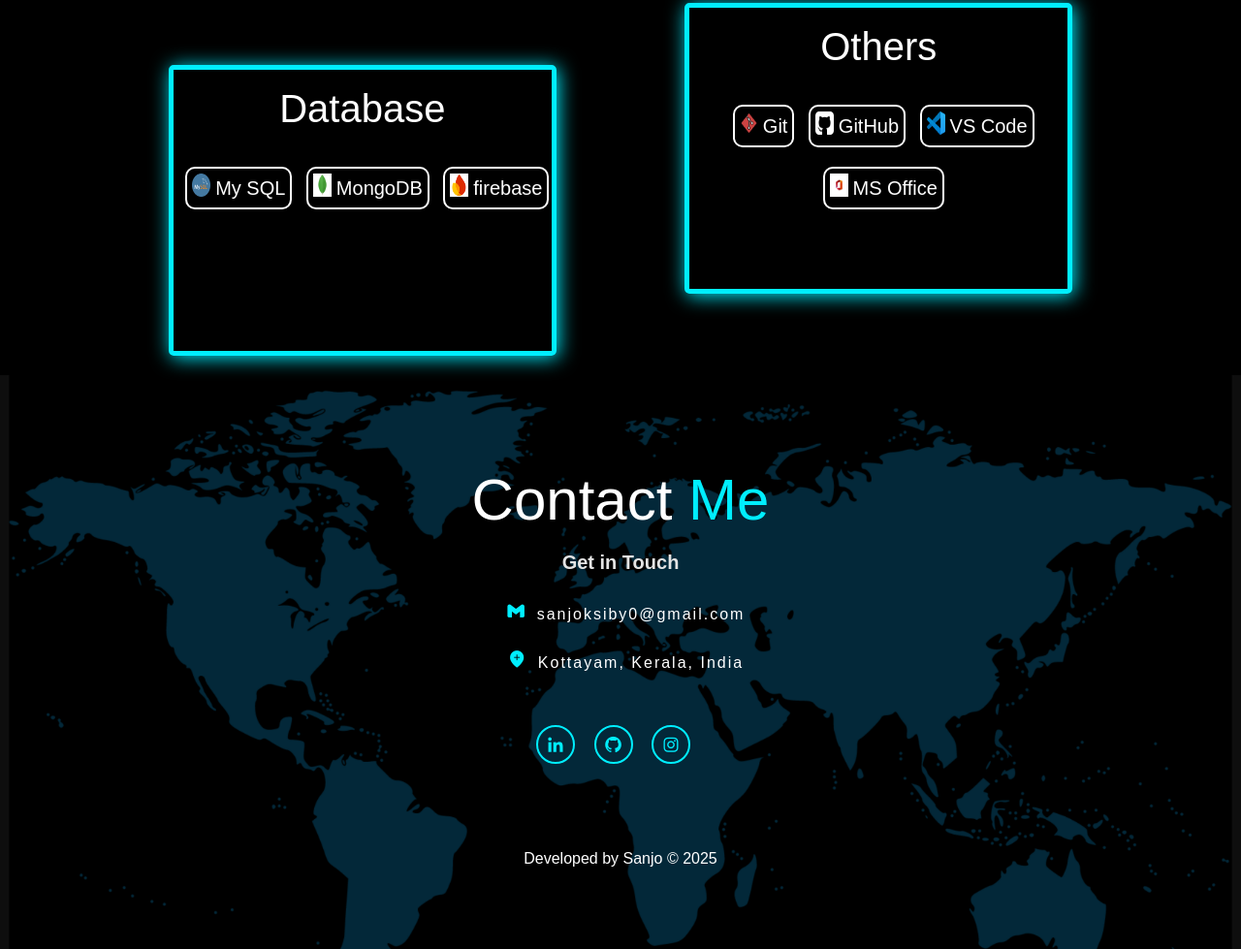
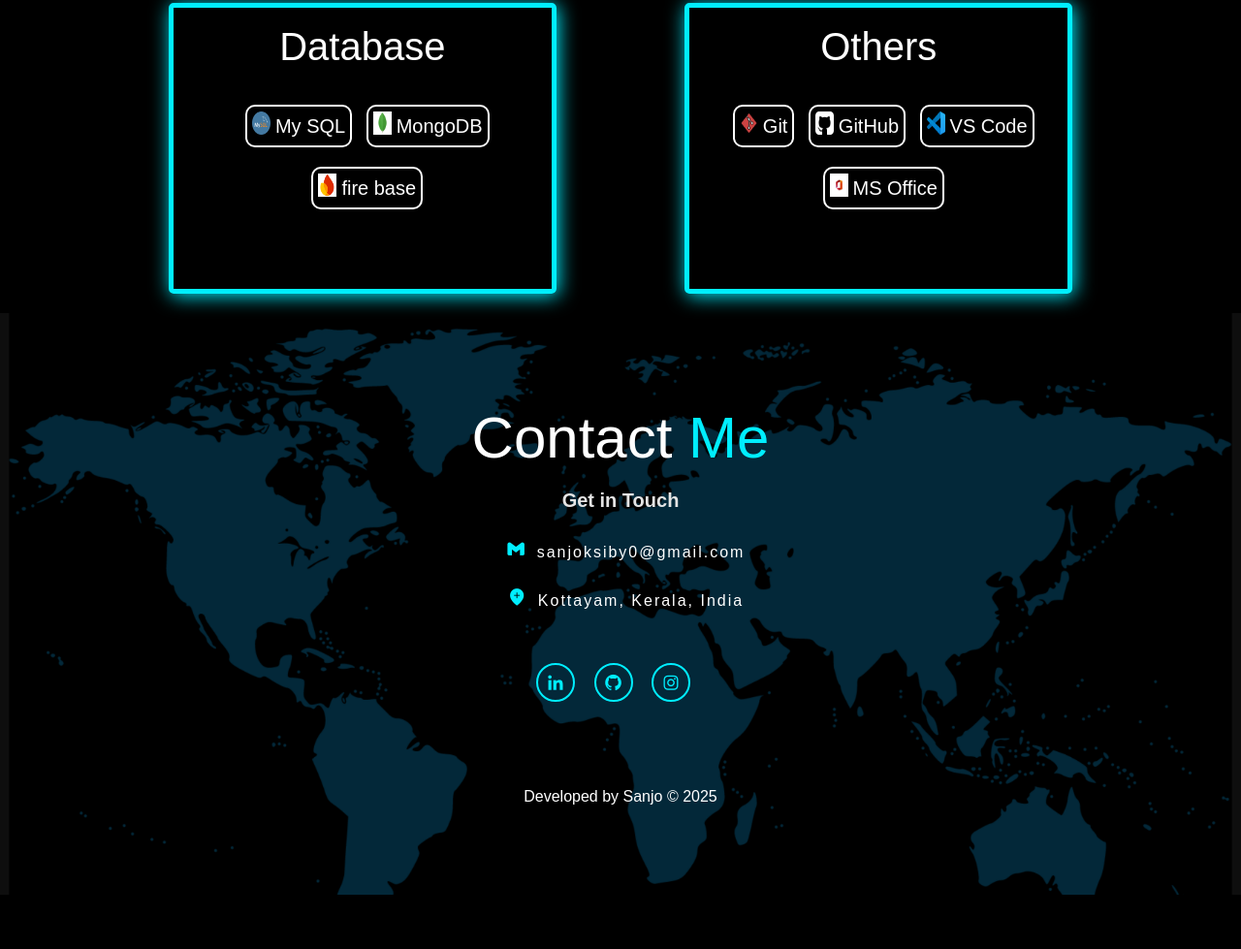
Before and after one commit to Skywalker690/Old-Portfolio, a plain HTML site: page index.html in a window 1280 px wide. Shown: the part 2127-3106 px from the top of the page at 97% size. After the commit the page ends 3050 px from the top, so only its background shows below. Drawn offline with nearby package versions, Linux system fonts and the light colour scheme.

Commit message:
Update index.html

```diff
--- a/index.html
+++ b/index.html
@@ -159,7 +159,7 @@
                     <div class="techs">
                         <img alt="firebase logo" class="skill-icon" height="24" src=".\Assets\fire.png"/>
                         <span>
-                        firebase
+                        fire base
                         </span>
                     </div>
                 </div>
```
